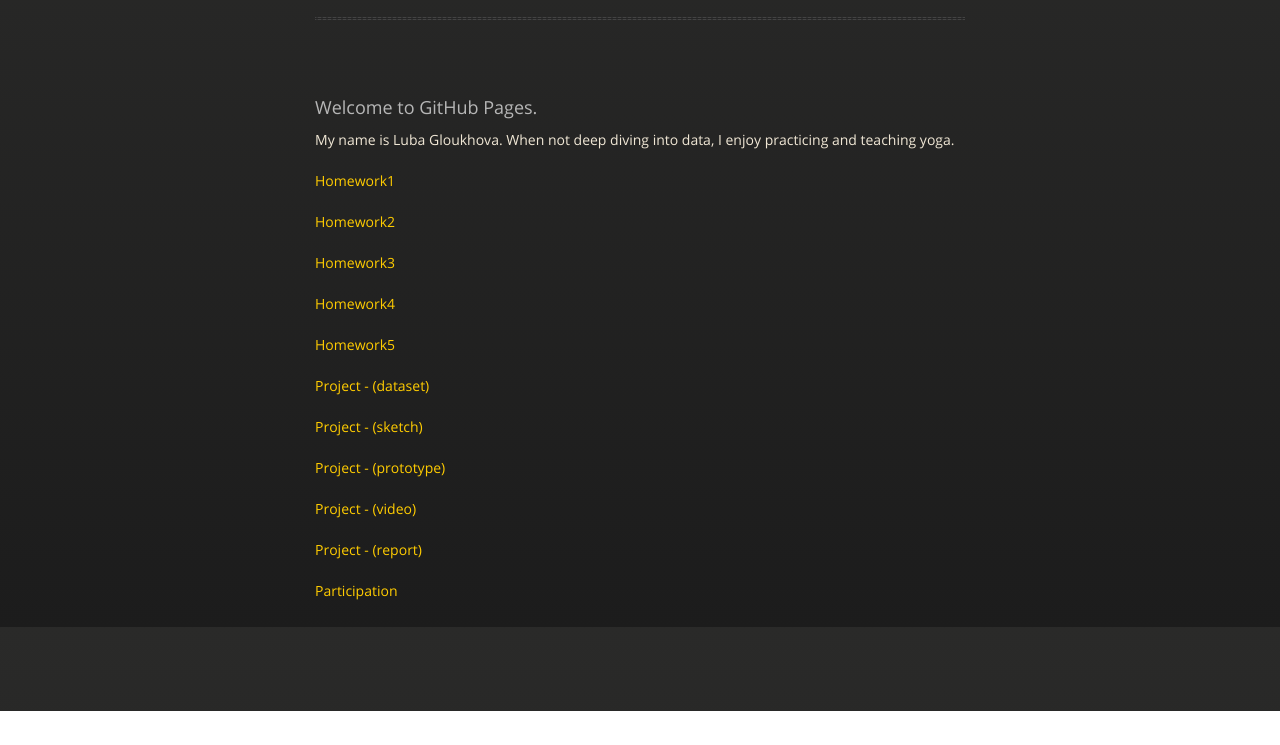
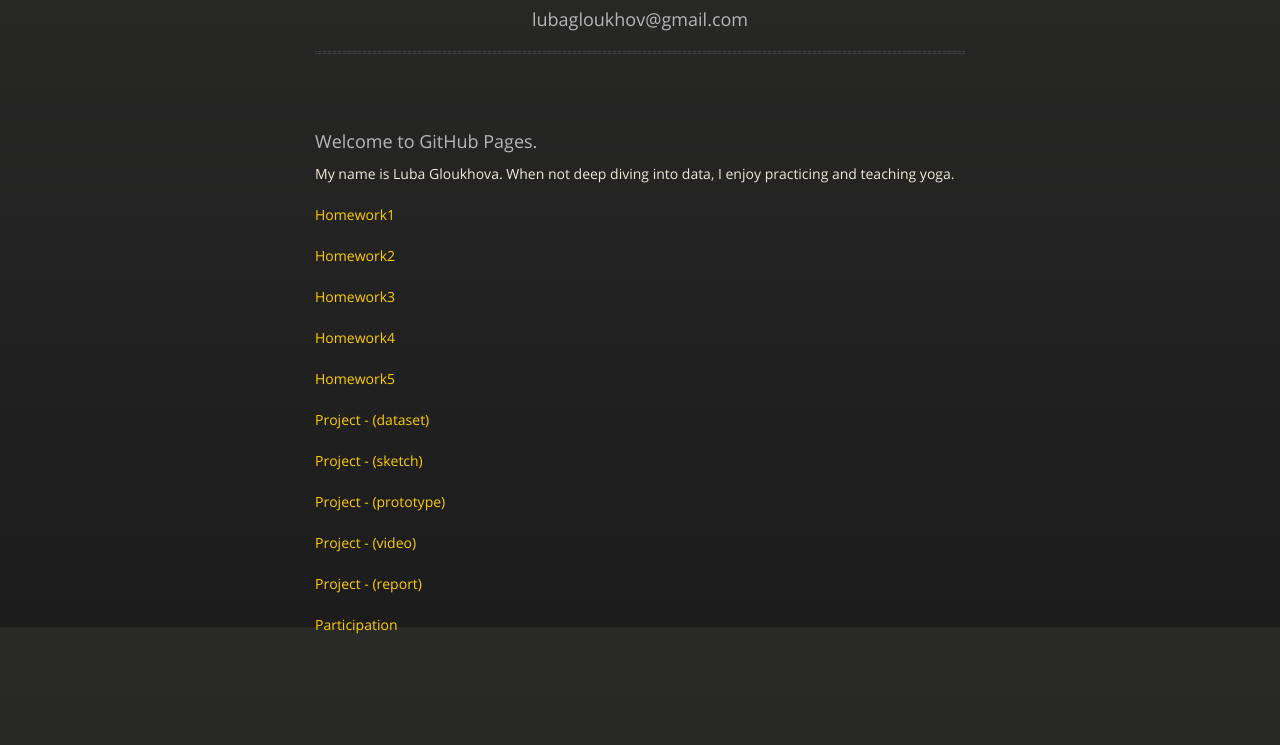
Before and after one commit to lubagloukhov/spring-2015-msan622, a plain HTML site: page index.html in a window 1280 px wide. Shown: the part 173-918 px from the top of the page. Before the commit the page ends 884 px from the top, so only its background shows below. Drawn offline with nearby package versions, Linux system fonts and the light colour scheme.

Commit message:
emaillinkeadd
emaillinkeadd

```diff
--- a/index.html
+++ b/index.html
@@ -33,7 +33,9 @@
         <div id="title">
         <center>
           <h1>Information Visualization </h1>
-          <a href="https://github.com/lubagloukhov"><h3> Luba Gloukhova</h3></a>
+          <a href="https://github.com/lubagloukhov"><h3>Luba Gloukhova</h3></a>
+          <a href="mailto:lubagloukhov@gmail.com"><h3>lubagloukhov@gmail.com</h3></a>
+
           <p></p>
         </center>
           <hr>
```
